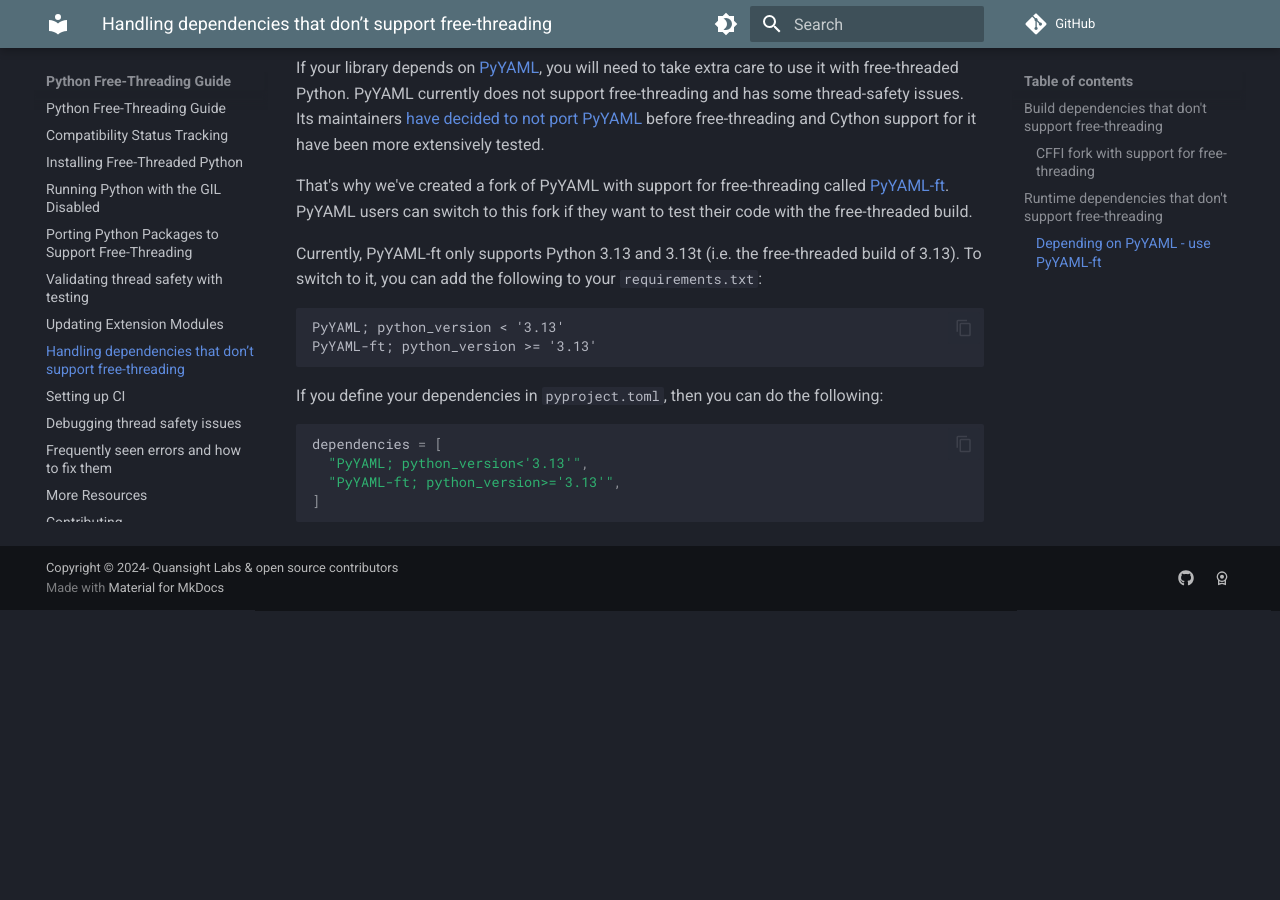
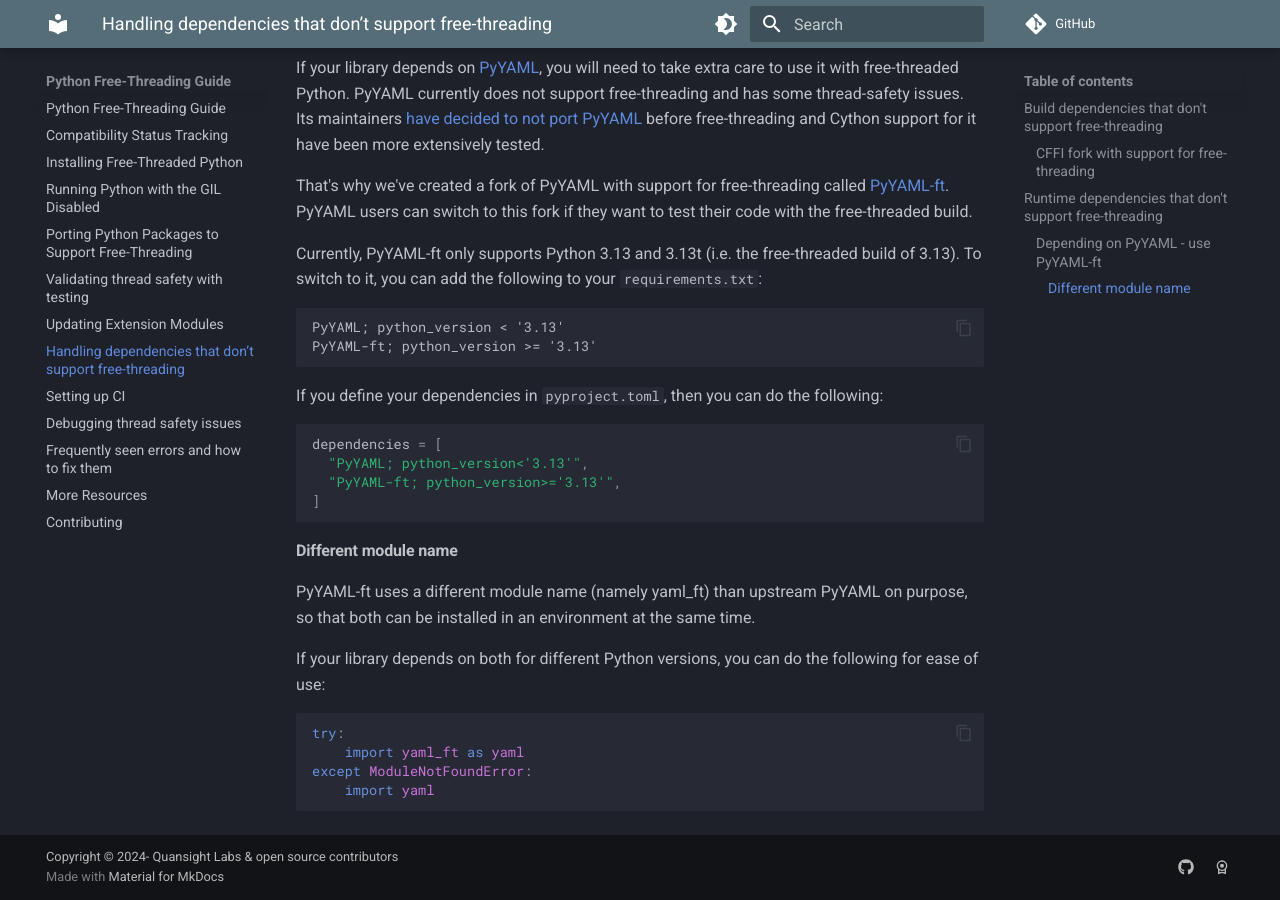
Before and after one commit to Quansight-Labs/free-threaded-compatibility, an MkDocs documentation site: the page built from docs/dependencies.md, in a window 1280 px wide and 900 px high, scrolled down 693 px. Built offline with MkDocs 1.6.1 and Material for MkDocs 9.7.7, drawn with Linux system fonts in a browser that asks for light colours; comment, search, counter and statistics services are not loaded; before the commit the page ends 1303 px from its top, so only the background shows below that.

Commit message:
mention different yaml-ft module name

````diff
--- a/docs/dependencies.md
+++ b/docs/dependencies.md
@@ -53,3 +53,18 @@
   "PyYAML-ft; python_version>='3.13'",
 ]
 ```
+
+#### Different module name
+
+PyYAML-ft uses a different module name (namely yaml_ft) than upstream PyYAML on
+purpose, so that both can be installed in an environment at the same time.
+
+If your library depends on both for different Python versions, you can do the
+following for ease of use:
+
+```python
+try:
+    import yaml_ft as yaml
+except ModuleNotFoundError:
+    import yaml
+```
````
